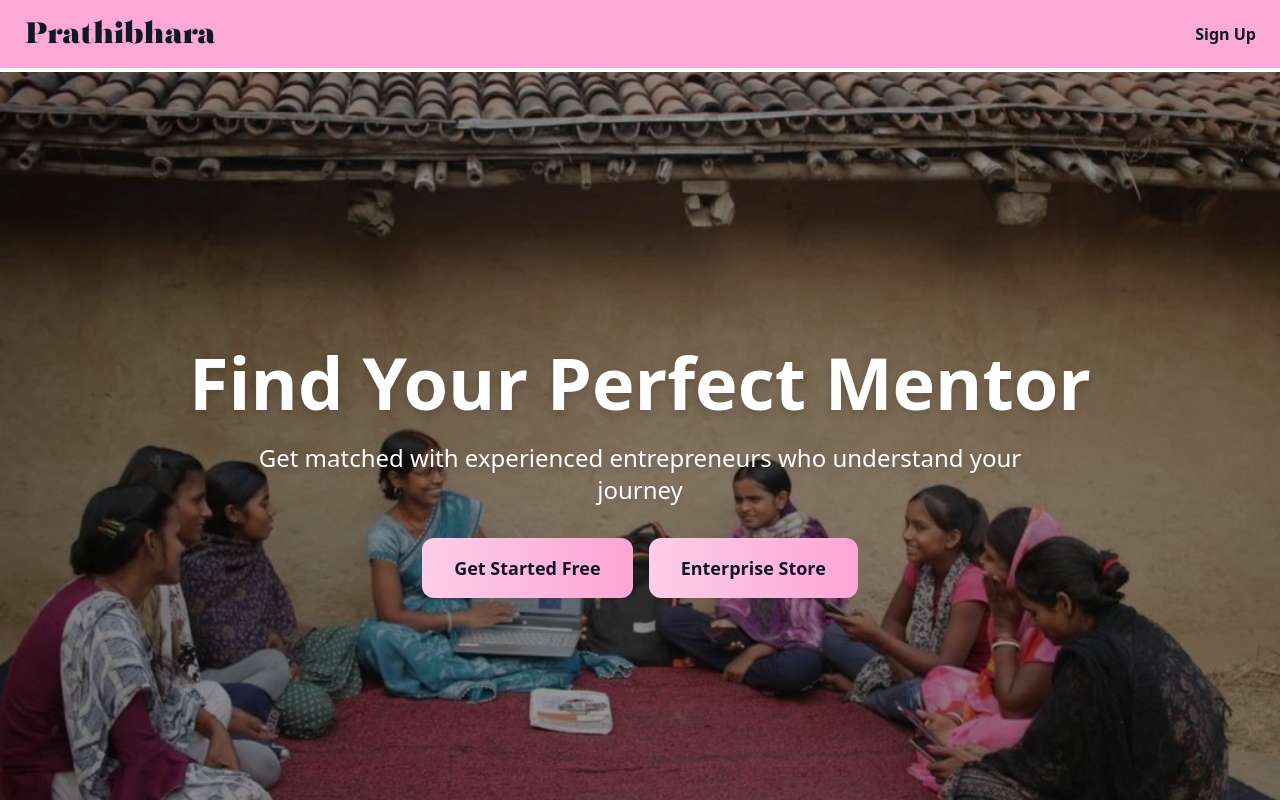
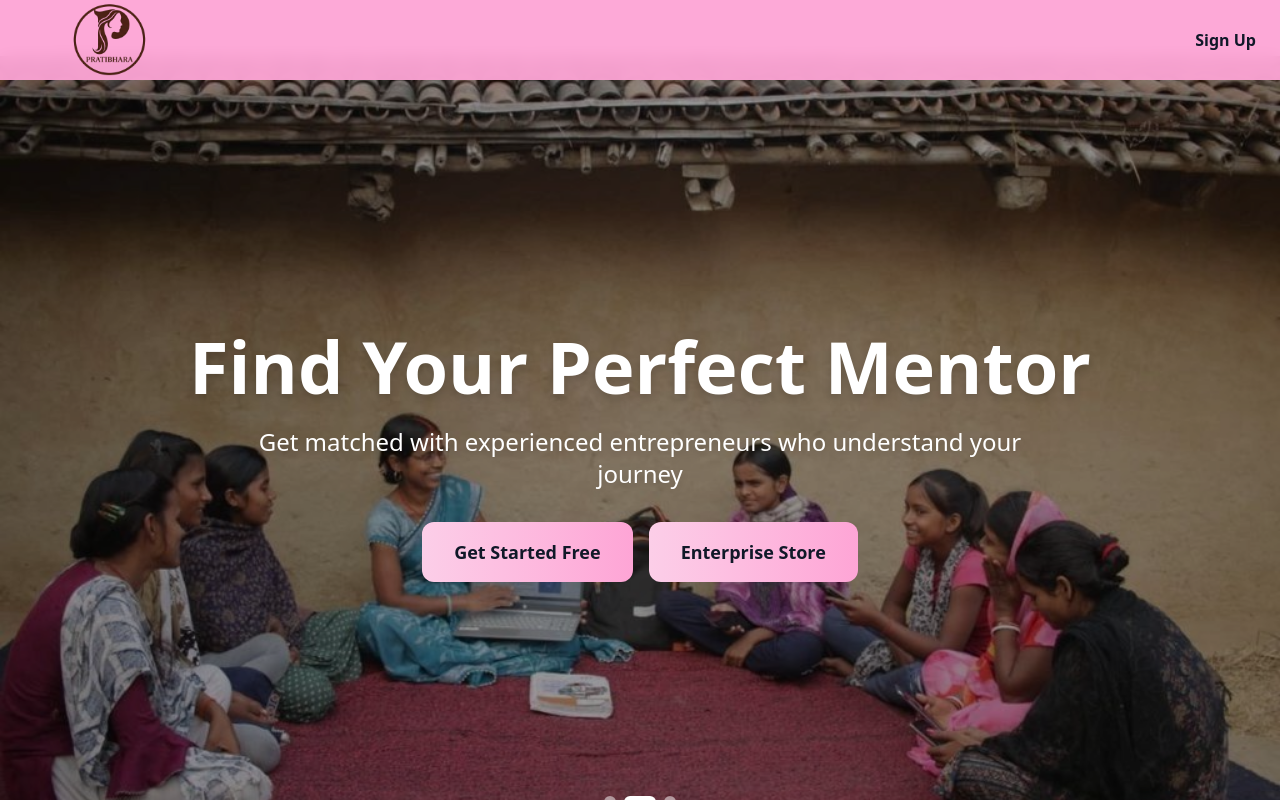
Before and after one commit to Thunderbeast5/AI-For-Her, a React (Vite) app: page / in a window 1280 px wide. Shown: the top 800 px of the page. Built offline with nearby package versions, Linux system fonts and the light colour scheme; no server answers.

Commit message:
logo added

```diff
--- a/src/pages/LandingPage.jsx
+++ b/src/pages/LandingPage.jsx
@@ -7,6 +7,7 @@ import { useAuth } from '../context/authContext'
 import carouselImage1 from '../assets/carousel_images/1.jpeg'
 import carouselImage2 from '../assets/carousel_images/2.jpeg'
 import carouselImage3 from '../assets/carousel_images/3.jpeg'
+import logo from '../../logo1.png'
 
 const LandingPage = () => {
   const navigate = useNavigate()
@@ -97,9 +98,10 @@ const LandingPage = () => {
   useEffect(() => {
     const timer = setInterval(() => {
       setCurrentSlide((prev) => (prev + 1) % heroSlides.length)
-    }, 5000)
+    }, 4000)
+
     return () => clearInterval(timer)
-  }, [])
+  }, [heroSlides.length])
 
 
   return (
@@ -127,16 +129,23 @@ const LandingPage = () => {
       `}</style>
       {/* Navbar - Fixed Full Size */}
       <header className="fixed top-0 left-0 right-0 z-50">
-        <div className="w-full bg-pink-300/95 backdrop-blur-sm py-4">
-          <div className="flex justify-between items-center px-6 max-w-7xl mx-auto">
-          <motion.h1
+        <div className="w-full bg-pink-300/95 backdrop-blur-sm py-3">
+          <div className="flex justify-between items-center px-6 max-w-7xl mx-auto h-14"> {/* Matching storefront height */}
+          <motion.div
             initial={{ opacity: 0, x: -20 }}
             animate={{ opacity: 1, x: 0 }}
-            className="font-bold text-3xl text-gray-900 notranslate cursor-pointer hover:text-pink-600 transition-colors logo-pratibhara"
+            className="flex items-center gap-3 cursor-pointer hover:opacity-80 transition-opacity"
             onClick={() => navigate('/')}
           >
-            Prathibhara
-          </motion.h1>
+            <img
+              src={logo}
+              alt="AI For Her Logo"
+              className="h-24 w-auto object-contain"
+            />
+            {/* <h1 className="font-bold text-3xl text-gray-900 notranslate logo-pratibhara">
+              Prathibhara
+            </h1> */}
+          </motion.div>
           <div className="flex items-center space-x-4">
             <GoogleTranslate />
             {currentUser ? (
@@ -177,7 +186,7 @@ const LandingPage = () => {
       </header>
 
       {/* Hero Carousel - Full Width with Text Overlay */}
-      <section className="relative h-screen overflow-hidden" style={{ marginTop: '72px' }}>
+      <section className="relative h-screen overflow-hidden" style={{ marginTop: '56px' }}>
         {heroSlides.map((slide, index) => (
           <motion.div
             key={index}
@@ -209,13 +218,13 @@ const LandingPage = () => {
                 <div className="flex flex-col sm:flex-row gap-4 justify-center">
                   <button
                     onClick={() => navigate('/signup')}
-                    className="px-8 py-4 bg-gradient-to-r from-pink-200 to-pink-300 text-gray-900 rounded-xl text-lg font-semibold hover:shadow-2xl hover:scale-105 transition-all duration-200"
+                    className="px-8 py-4 bg-linear-to-r from-pink-200 to-pink-300 text-gray-900 rounded-xl text-lg font-semibold hover:shadow-2xl hover:scale-105 transition-all duration-200"
                   >
                     Get Started Free
                   </button>
                   <button
                     onClick={() => navigate('/enterprise/store')}
-className="px-8 py-4 bg-gradient-to-r from-pink-200 to-pink-300 text-gray-900 rounded-xl text-lg font-semibold hover:shadow-2xl hover:scale-105 transition-all duration-200"                  >
+className="px-8 py-4 bg-linear-to-r from-pink-200 to-pink-300 text-gray-900 rounded-xl text-lg font-semibold hover:shadow-2xl hover:scale-105 transition-all duration-200"                  >
                     Enterprise Store
                   </button>
                 </div>
@@ -260,7 +269,7 @@ className="px-8 py-4 bg-gradient-to-r from-pink-200 to-pink-300 text-gray-900 ro
                 transition={{ delay: 0.2 + index * 0.1 }}
                 className="bg-white rounded-2xl p-8 border-2 border-pink-300 shadow-md hover:shadow-xl hover:scale-105 transition-all duration-200"
               >
-                <div className="w-14 h-14 bg-gradient-to-r from-pink-200 to-pink-300 rounded-xl flex items-center justify-center mb-6">
+                <div className="w-14 h-14 bg-linear-to-r from-pink-200 to-pink-300 rounded-xl flex items-center justify-center mb-6">
                   <feature.icon className="w-7 h-7 text-gray-700" />
                 </div>
                 <h3 className="text-xl font-semibold text-gray-900 mb-4">{feature.title}</h3>
@@ -283,9 +292,9 @@ className="px-8 py-4 bg-gradient-to-r from-pink-200 to-pink-300 text-gray-900 ro
 
           <div className="space-y-4 overflow-hidden relative">
             {/* Left fade overlay */}
-            <div className="absolute left-0 top-0 w-32 h-full bg-gradient-to-r from-white via-white/80 to-transparent z-10 pointer-events-none"></div>
+            <div className="absolute left-0 top-0 w-32 h-full bg-linear-to-r from-white via-white/80 to-transparent z-10 pointer-events-none"></div>
             {/* Right fade overlay */}
-            <div className="absolute right-0 top-0 w-32 h-full bg-gradient-to-l from-white via-white/80 to-transparent z-10 pointer-events-none"></div>
+            <div className="absolute right-0 top-0 w-32 h-full bg-linear-to-l from-white via-white/80 to-transparent z-10 pointer-events-none"></div>
 
             {/* Row 1 - Left to Right */}
             <div className="animate-carousel-right">
@@ -296,7 +305,7 @@ className="px-8 py-4 bg-gradient-to-r from-pink-200 to-pink-300 text-gray-900 ro
                       "{testimonial.text}"
                     </p>
                     <div className="flex items-center gap-3">
-                      <div className={`w-10 h-10 bg-gradient-to-br ${testimonial.gradient} rounded-full flex items-center justify-center text-white font-semibold`}>
+                      <div className={`w-10 h-10 bg-linear-to-br ${testimonial.gradient} rounded-full flex items-center justify-center text-white font-semibold`}>
                         {testimonial.initial}
                       </div>
                       <div>
@@ -318,7 +327,7 @@ className="px-8 py-4 bg-gradient-to-r from-pink-200 to-pink-300 text-gray-900 ro
                       "{testimonial.text}"
                     </p>
                     <div className="flex items-center gap-3">
-                      <div className={`w-10 h-10 bg-gradient-to-br ${testimonial.gradient} rounded-full flex items-center justify-center text-white font-semibold`}>
+                      <div className={`w-10 h-10 bg-linear-to-br ${testimonial.gradient} rounded-full flex items-center justify-center text-white font-semibold`}>
                         {testimonial.initial}
                       </div>
                       <div>
@@ -359,7 +368,7 @@ className="px-8 py-4 bg-gradient-to-r from-pink-200 to-pink-300 text-gray-900 ro
             <div className="flex flex-col sm:flex-row gap-4 justify-center">
               <button
                 onClick={() => navigate('/signup')}
-                className="bg-gradient-to-r from-pink-200 to-pink-300 hover:shadow-xl text-gray-900 font-semibold py-3 px-8 rounded-xl transition-all duration-300 shadow-md"
+                className="bg-linear-to-r from-pink-200 to-pink-300 hover:shadow-xl text-gray-900 font-semibold py-3 px-8 rounded-xl transition-all duration-300 shadow-md"
               >
                 Get Started Free
               </button>
```
